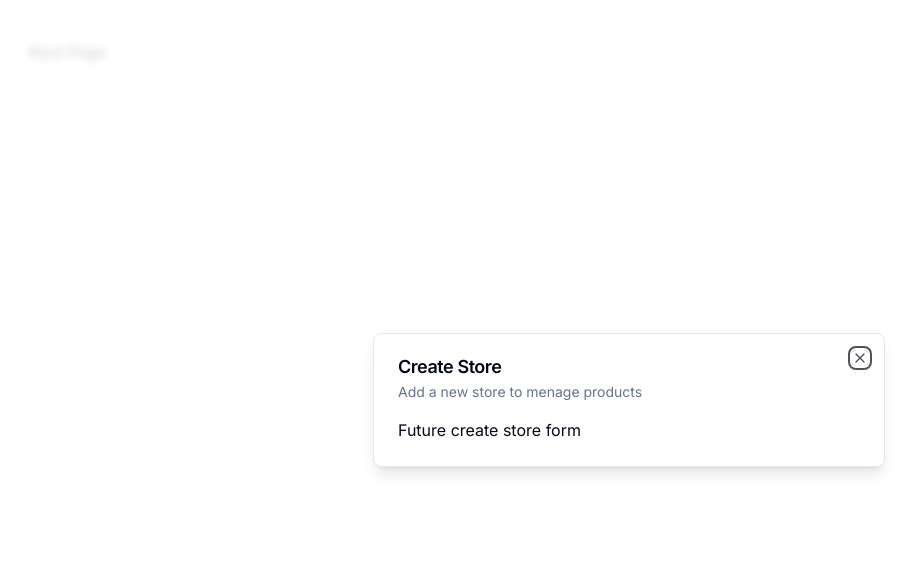
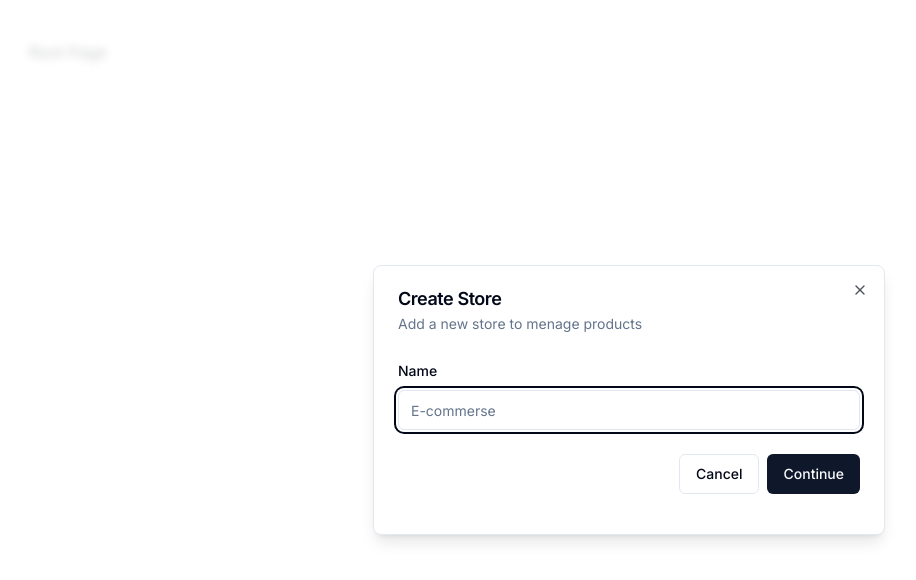
Before and after one commit to TomaszM-dev/speedRent-admin-panel, a Next.js app: page / in a window 1280 px wide. Shown: the top 580 px of the page, without its empty margins (11-927 px from the left). Built offline with nearby package versions, Linux system fonts and the light colour scheme.

Commit message:
connecting to database

```diff
--- a/app/layout.tsx
+++ b/app/layout.tsx
@@ -3,6 +3,7 @@
 import { Inter } from "next/font/google";
 import { ClerkProvider } from "@clerk/nextjs";
 import ModalProvider from "@/providers/modal-provider";
+import prismadb from "@/lib/prismadb";
 
 const inter = Inter({ subsets: ["latin"] });
 
--- a/components/modals/store-modal.tsx
+++ b/components/modals/store-modal.tsx
@@ -1,11 +1,34 @@
 "use client";
 
+import * as z from "zod";
 import { store } from "@/hooks/store";
 import React from "react";
 import { Modal } from "../ui/modal";
+import { useForm } from "react-hook-form";
+import { zodResolver } from "@hookform/resolvers/zod";
+import { Form, FormControl, FormField, FormItem, FormLabel } from "../ui/form";
+import { Input } from "../ui/input";
+import { Button } from "../ui/button";
+
+const formSchema = z.object({
+  name: z.string().min(2),
+});
 
 const StoreModal = () => {
   const storeModal = store();
+
+  const form = useForm<z.infer<typeof formSchema>>({
+    resolver: zodResolver(formSchema),
+    defaultValues: {
+      name: "",
+    },
+  });
+
+  const onSubmit = async (values: z.infer<typeof formSchema>) => {
+    console.log(values);
+
+    // create a store
+  };
 
   return (
     <Modal
@@ -14,7 +37,32 @@
       isOpen={storeModal.isOpen}
       onClose={storeModal.onClose}
     >
-      Future create store form
+      <div>
+        <div className="py-2 pb-4 space-y-4">
+          <Form {...form}>
+            <form onSubmit={form.handleSubmit(onSubmit)}>
+              <FormField
+                control={form.control}
+                name="name"
+                render={({ field }) => (
+                  <FormItem>
+                    <FormLabel>Name</FormLabel>
+                    <FormControl>
+                      <Input placeholder="E-commerse" {...field} />
+                    </FormControl>
+                  </FormItem>
+                )}
+              />
+              <div className="pt-6 space-x-2 flex items-center justify-end w-full">
+                <Button variant="outline" onClick={storeModal.onClose}>
+                  Cancel
+                </Button>
+                <Button type="submit">Continue</Button>
+              </div>
+            </form>
+          </Form>
+        </div>
+      </div>
     </Modal>
   );
 };
--- /dev/null
+++ b/components/ui/form.tsx
@@ -0,0 +1,176 @@
+import * as React from "react"
+import * as LabelPrimitive from "@radix-ui/react-label"
+import { Slot } from "@radix-ui/react-slot"
+import {
+  Controller,
+  ControllerProps,
+  FieldPath,
+  FieldValues,
+  FormProvider,
+  useFormContext,
+} from "react-hook-form"
+
+import { cn } from "@/lib/utils"
+import { Label } from "@/components/ui/label"
+
+const Form = FormProvider
+
+type FormFieldContextValue<
+  TFieldValues extends FieldValues = FieldValues,
+  TName extends FieldPath<TFieldValues> = FieldPath<TFieldValues>
+> = {
+  name: TName
+}
+
+const FormFieldContext = React.createContext<FormFieldContextValue>(
+  {} as FormFieldContextValue
+)
+
+const FormField = <
+  TFieldValues extends FieldValues = FieldValues,
+  TName extends FieldPath<TFieldValues> = FieldPath<TFieldValues>
+>({
+  ...props
+}: ControllerProps<TFieldValues, TName>) => {
+  return (
+    <FormFieldContext.Provider value={{ name: props.name }}>
+      <Controller {...props} />
+    </FormFieldContext.Provider>
+  )
+}
+
+const useFormField = () => {
+  const fieldContext = React.useContext(FormFieldContext)
+  const itemContext = React.useContext(FormItemContext)
+  const { getFieldState, formState } = useFormContext()
+
+  const fieldState = getFieldState(fieldContext.name, formState)
+
+  if (!fieldContext) {
+    throw new Error("useFormField should be used within <FormField>")
+  }
+
+  const { id } = itemContext
+
+  return {
+    id,
+    name: fieldContext.name,
+    formItemId: `${id}-form-item`,
+    formDescriptionId: `${id}-form-item-description`,
+    formMessageId: `${id}-form-item-message`,
+    ...fieldState,
+  }
+}
+
+type FormItemContextValue = {
+  id: string
+}
+
+const FormItemContext = React.createContext<FormItemContextValue>(
+  {} as FormItemContextValue
+)
+
+const FormItem = React.forwardRef<
+  HTMLDivElement,
+  React.HTMLAttributes<HTMLDivElement>
+>(({ className, ...props }, ref) => {
+  const id = React.useId()
+
+  return (
+    <FormItemContext.Provider value={{ id }}>
+      <div ref={ref} className={cn("space-y-2", className)} {...props} />
+    </FormItemContext.Provider>
+  )
+})
+FormItem.displayName = "FormItem"
+
+const FormLabel = React.forwardRef<
+  React.ElementRef<typeof LabelPrimitive.Root>,
+  React.ComponentPropsWithoutRef<typeof LabelPrimitive.Root>
+>(({ className, ...props }, ref) => {
+  const { error, formItemId } = useFormField()
+
+  return (
+    <Label
+      ref={ref}
+      className={cn(error && "text-destructive", className)}
+      htmlFor={formItemId}
+      {...props}
+    />
+  )
+})
+FormLabel.displayName = "FormLabel"
+
+const FormControl = React.forwardRef<
+  React.ElementRef<typeof Slot>,
+  React.ComponentPropsWithoutRef<typeof Slot>
+>(({ ...props }, ref) => {
+  const { error, formItemId, formDescriptionId, formMessageId } = useFormField()
+
+  return (
+    <Slot
+      ref={ref}
+      id={formItemId}
+      aria-describedby={
+        !error
+          ? `${formDescriptionId}`
+          : `${formDescriptionId} ${formMessageId}`
+      }
+      aria-invalid={!!error}
+      {...props}
+    />
+  )
+})
+FormControl.displayName = "FormControl"
+
+const FormDescription = React.forwardRef<
+  HTMLParagraphElement,
+  React.HTMLAttributes<HTMLParagraphElement>
+>(({ className, ...props }, ref) => {
+  const { formDescriptionId } = useFormField()
+
+  return (
+    <p
+      ref={ref}
+      id={formDescriptionId}
+      className={cn("text-sm text-muted-foreground", className)}
+      {...props}
+    />
+  )
+})
+FormDescription.displayName = "FormDescription"
+
+const FormMessage = React.forwardRef<
+  HTMLParagraphElement,
+  React.HTMLAttributes<HTMLParagraphElement>
+>(({ className, children, ...props }, ref) => {
+  const { error, formMessageId } = useFormField()
+  const body = error ? String(error?.message) : children
+
+  if (!body) {
+    return null
+  }
+
+  return (
+    <p
+      ref={ref}
+      id={formMessageId}
+      className={cn("text-sm font-medium text-destructive", className)}
+      {...props}
+    >
+      {body}
+    </p>
+  )
+})
+FormMessage.displayName = "FormMessage"
+
+export {
+  useFormField,
+  Form,
+  FormItem,
+  FormLabel,
+  FormControl,
+  FormDescription,
+  FormMessage,
+  FormField,
+}
--- /dev/null
+++ b/components/ui/input.tsx
@@ -0,0 +1,25 @@
+import * as React from "react"
+
+import { cn } from "@/lib/utils"
+
+export interface InputProps
+  extends React.InputHTMLAttributes<HTMLInputElement> {}
+
+const Input = React.forwardRef<HTMLInputElement, InputProps>(
+  ({ className, type, ...props }, ref) => {
+    return (
+      <input
+        type={type}
+        className={cn(
+          "flex h-10 w-full rounded-md border border-input bg-background px-3 py-2 text-sm ring-offset-background file:border-0 file:bg-transparent file:text-sm file:font-medium placeholder:text-muted-foreground focus-visible:outline-none focus-visible:ring-2 focus-visible:ring-ring focus-visible:ring-offset-2 disabled:cursor-not-allowed disabled:opacity-50",
+          className
+        )}
+        ref={ref}
+        {...props}
+      />
+    )
+  }
+)
+Input.displayName = "Input"
+
+export { Input }
--- /dev/null
+++ b/components/ui/label.tsx
@@ -0,0 +1,26 @@
+"use client"
+
+import * as React from "react"
+import * as LabelPrimitive from "@radix-ui/react-label"
+import { cva, type VariantProps } from "class-variance-authority"
+
+import { cn } from "@/lib/utils"
+
+const labelVariants = cva(
+  "text-sm font-medium leading-none peer-disabled:cursor-not-allowed peer-disabled:opacity-70"
+)
+
+const Label = React.forwardRef<
+  React.ElementRef<typeof LabelPrimitive.Root>,
+  React.ComponentPropsWithoutRef<typeof LabelPrimitive.Root> &
+    VariantProps<typeof labelVariants>
+>(({ className, ...props }, ref) => (
+  <LabelPrimitive.Root
+    ref={ref}
+    className={cn(labelVariants(), className)}
+    {...props}
+  />
+))
+Label.displayName = LabelPrimitive.Root.displayName
+
+export { Label }
```
Also changed, not shown: lib/prismadb.ts (added, +11 -0 lines), package.json (+9 -0 lines), 2 other files (tests, documents, lock files or other folders).
